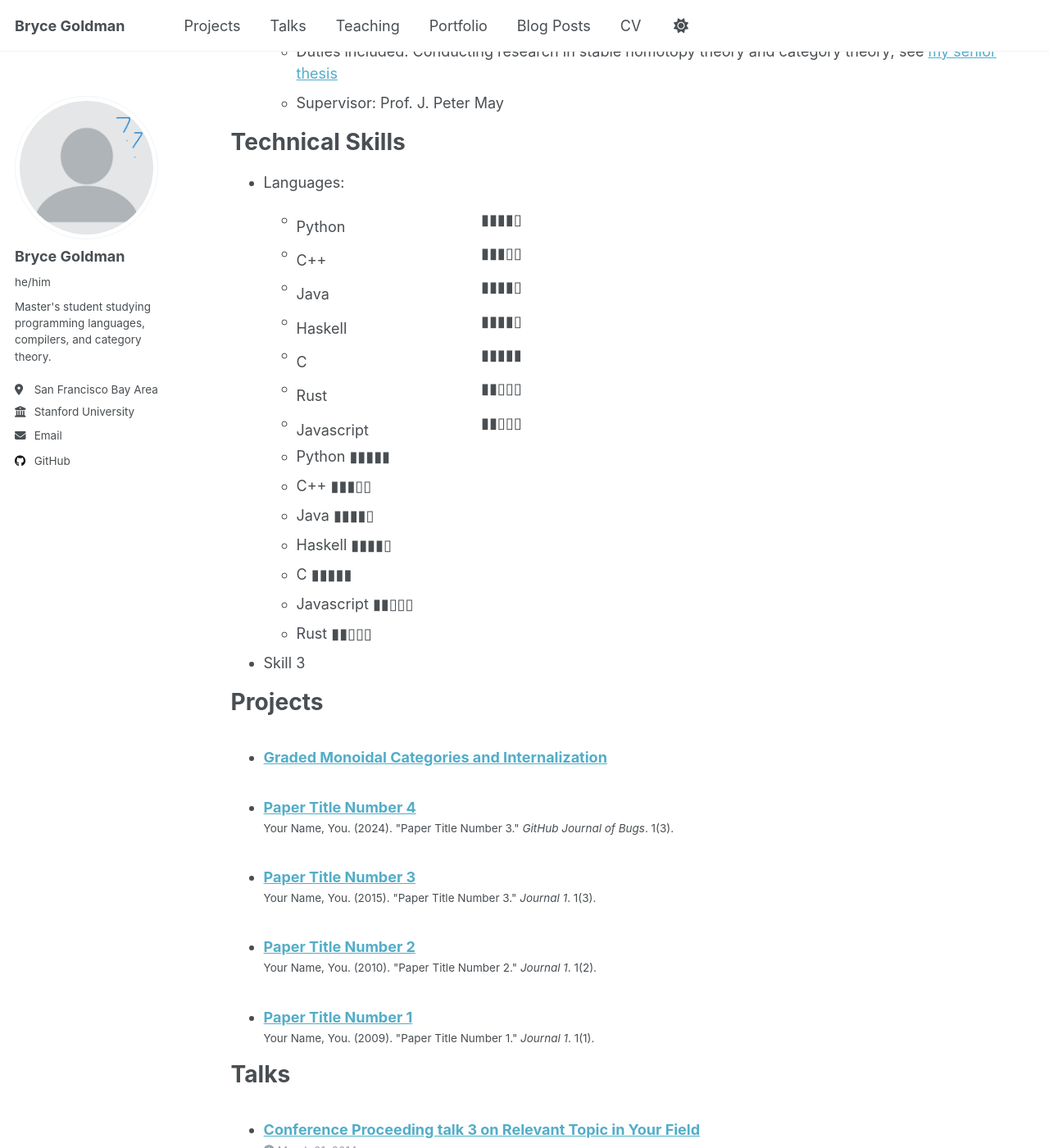
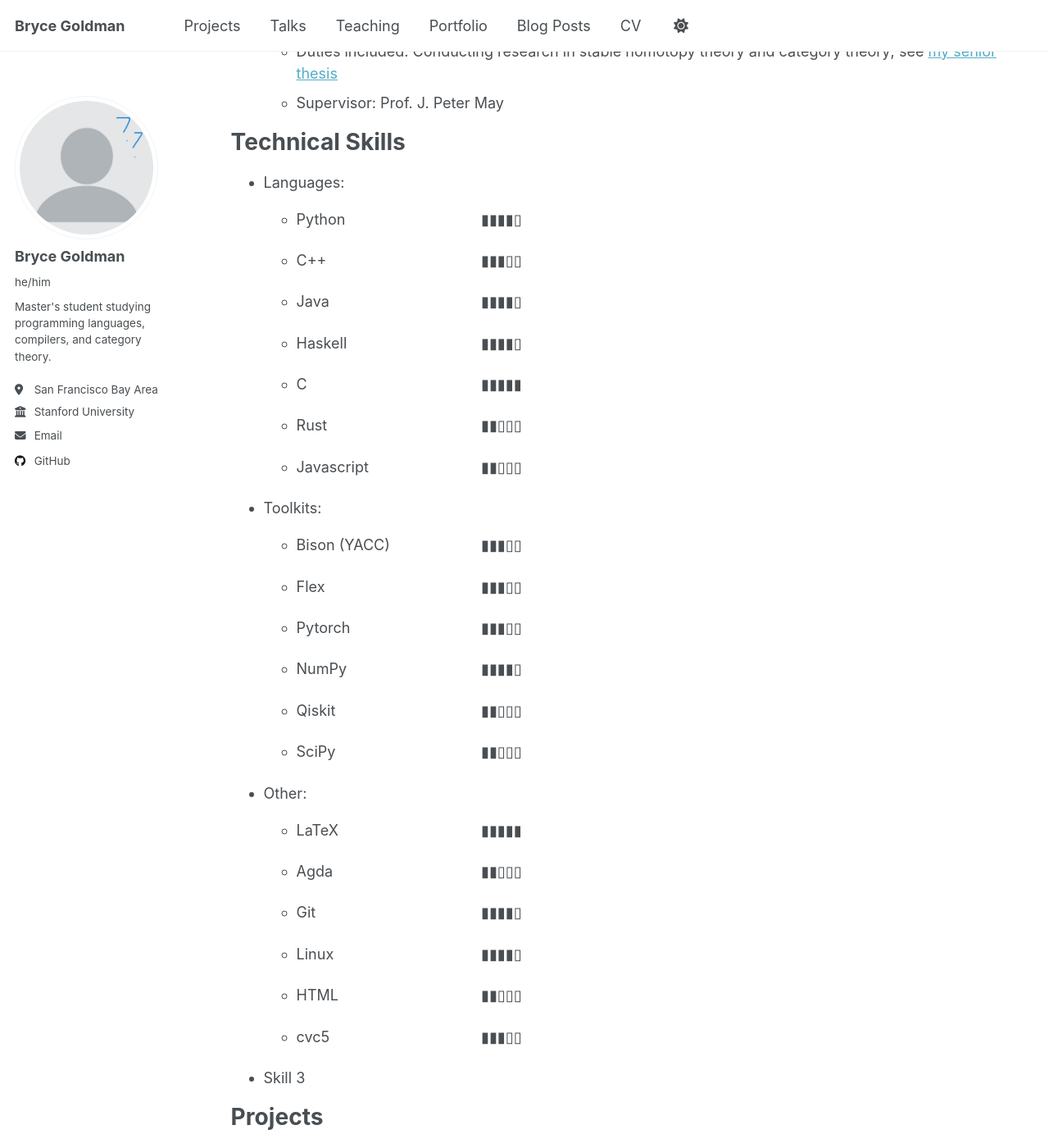
Before and after one commit to Alkizar/alkizar.github.io, a Jekyll site: the page built from _pages/cv.md, in a window 1280 px wide and 1400 px high, scrolled down 763 px. Shown: the whole window at 82% size. Built offline with Jekyll 4.4.1, drawn with Linux system fonts in a browser that asks for light colours.

Commit message:
added all proficiencies

```diff
--- a/_pages/cv.md
+++ b/_pages/cv.md
@@ -43,6 +43,20 @@
   * <div id="wrapper"><p class="align-left">C</p><p class="align-center">▮▮▮▮▮</p></div><style>p.align-left {text-align:left;padding:0;margin:0;position:absolute;}p.align-center{  text-align: center;  margin-left: -50px;}</style>
   * <div id="wrapper"><p class="align-left">Rust</p><p class="align-center">▮▮▯▯▯</p></div><style>p.align-left {text-align:left;padding:0;margin:0;position:absolute;}p.align-center{  text-align: center;  margin-left: -50px;}</style>
   * <div id="wrapper"><p class="align-left">Javascript</p><p class="align-center">▮▮▯▯▯</p></div><style>p.align-left {text-align:left;padding:0;margin:0;position:absolute;}p.align-center{  text-align: center;  margin-left: -50px;}</style>
+* Toolkits:
+  * <div id="wrapper"><p class="align-left">Bison (YACC)</p><p class="align-center">▮▮▮▯▯</p></div><style>p.align-left {text-align:left;padding:0;margin:0;position:absolute;}p.align-center{  text-align: center;  margin-left: -50px;}</style>
+  * <div id="wrapper"><p class="align-left">Flex</p><p class="align-center">▮▮▮▯▯</p></div><style>p.align-left {text-align:left;padding:0;margin:0;position:absolute;}p.align-center{  text-align: center;  margin-left: -50px;}</style>
+  * <div id="wrapper"><p class="align-left">Pytorch</p><p class="align-center">▮▮▮▯▯</p></div><style>p.align-left {text-align:left;padding:0;margin:0;position:absolute;}p.align-center{  text-align: center;  margin-left: -50px;}</style>
+  * <div id="wrapper"><p class="align-left">NumPy</p><p class="align-center">▮▮▮▮▯</p></div><style>p.align-left {text-align:left;padding:0;margin:0;position:absolute;}p.align-center{  text-align: center;  margin-left: -50px;}</style>
+  * <div id="wrapper"><p class="align-left">Qiskit</p><p class="align-center">▮▮▯▯▯</p></div><style>p.align-left {text-align:left;padding:0;margin:0;position:absolute;}p.align-center{  text-align: center;  margin-left: -50px;}</style>
+  * <div id="wrapper"><p class="align-left">SciPy</p><p class="align-center">▮▮▯▯▯</p></div><style>p.align-left {text-align:left;padding:0;margin:0;position:absolute;}p.align-center{  text-align: center;  margin-left: -50px;}</style>
+* Other:
+  * <div id="wrapper"><p class="align-left">LaTeX</p><p class="align-center">▮▮▮▮▮</p></div><style>p.align-left {text-align:left;padding:0;margin:0;position:absolute;}p.align-center{  text-align: center;  margin-left: -50px;}</style>
+  * <div id="wrapper"><p class="align-left">Agda</p><p class="align-center">▮▮▯▯▯</p></div><style>p.align-left {text-align:left;padding:0;margin:0;position:absolute;}p.align-center{  text-align: center;  margin-left: -50px;}</style>
+  * <div id="wrapper"><p class="align-left">Git</p><p class="align-center">▮▮▮▮▯</p></div><style>p.align-left {text-align:left;padding:0;margin:0;position:absolute;}p.align-center{  text-align: center;  margin-left: -50px;}</style>
+  * <div id="wrapper"><p class="align-left">Linux</p><p class="align-center">▮▮▮▮▯</p></div><style>p.align-left {text-align:left;padding:0;margin:0;position:absolute;}p.align-center{  text-align: center;  margin-left: -50px;}</style>
+  * <div id="wrapper"><p class="align-left">HTML</p><p class="align-center">▮▮▯▯▯</p></div><style>p.align-left {text-align:left;padding:0;margin:0;position:absolute;}p.align-center{  text-align: center;  margin-left: -50px;}</style>
+  * <div id="wrapper"><p class="align-left">cvc5</p><p class="align-center">▮▮▮▯▯</p></div><style>p.align-left {text-align:left;padding:0;margin:0;position:absolute;}p.align-center{  text-align: center;  margin-left: -50px;}</style>
   <style>
   p.align-left {
       text-align:left;
@@ -54,17 +68,8 @@
   p.align-center{
     text-align: center;
     margin-left: -400px;
-    line-height:0.5;
   }
-
   </style>
-  * Python        ▮▮▮▮▮
-  * C++           ▮▮▮▯▯
-  * Java          ▮▮▮▮▯
-  * Haskell       ▮▮▮▮▯
-  * C             ▮▮▮▮▮
-  * Javascript    ▮▮▯▯▯
-  * Rust          ▮▮▯▯▯
 * Skill 3
 
 
```
